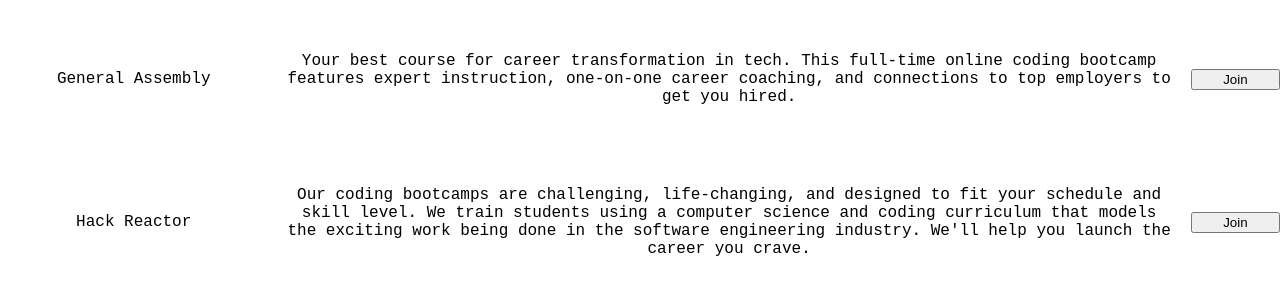
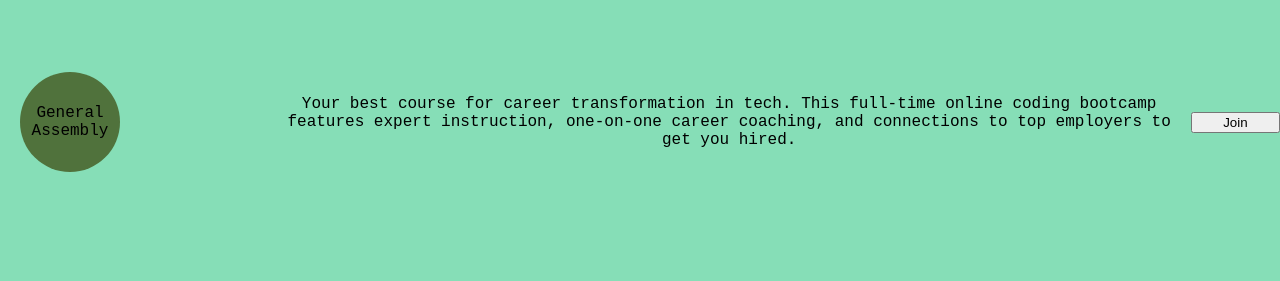
Before and after one commit to paigelayman/Bootcamp-Buddy-Frontend, a React (Create React App) app: page / in a window 1280 px wide. Shown: the part 465-746 px from the top of the page. Built offline with nearby package versions, Linux system fonts and the light colour scheme; a web font is replaced by a local one.

Commit message:
Initial formatting cdd on Home

```diff
--- a/src/components/BootcampCard.jsx
+++ b/src/components/BootcampCard.jsx
@@ -1,7 +1,7 @@
 const BootcampCard = ({bootcamp}) => {
     return (
         <div className="grid col-3">
-            <div>{bootcamp.name}</div>
+            <div className="bootcamp-name">{bootcamp.name}</div>
             <div>{bootcamp.shortDescription}</div>
             <button>Join</button>
         </div>
--- a/src/styles/App.css
+++ b/src/styles/App.css
@@ -80,3 +80,17 @@
   font-size: 70px;
   font-weight: 700;
 }
+
+.bootcamp-list{
+  background-color: #86DEB7;
+}
+
+.bootcamp-name{
+  display: flex;
+  background-color: #50723C;
+  border-radius: 50%;
+  height:100px;
+  width: 100px;
+  align-items: center;
+  margin: 20px;
+}
```
